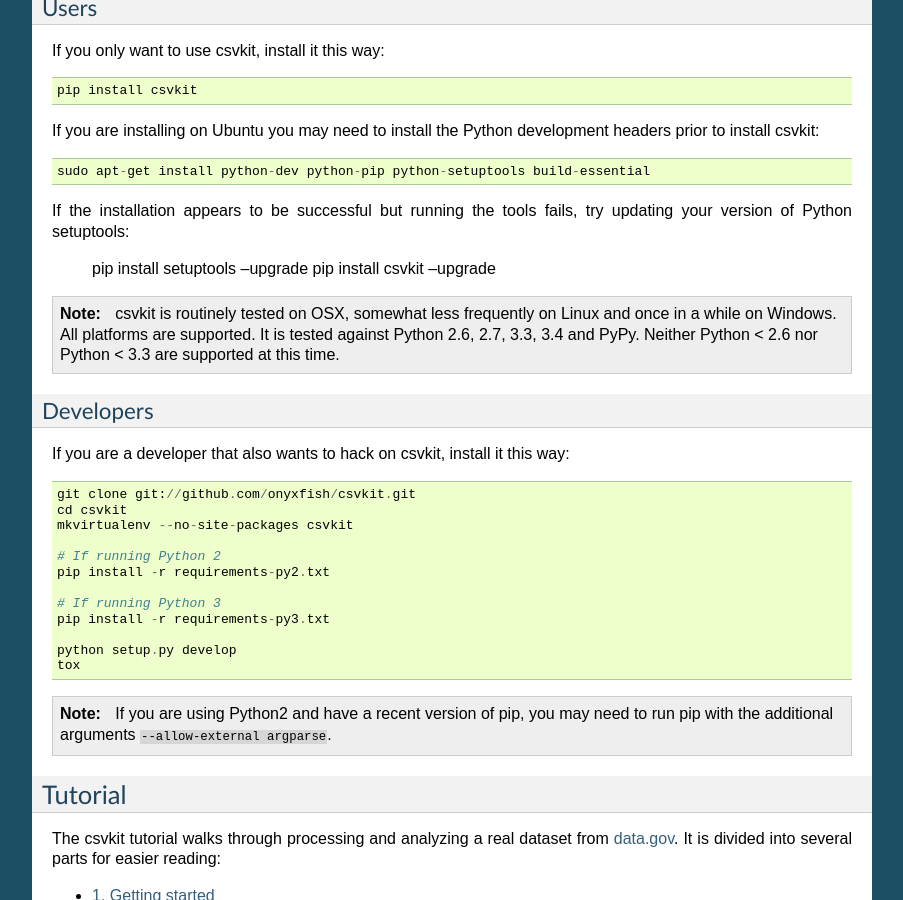
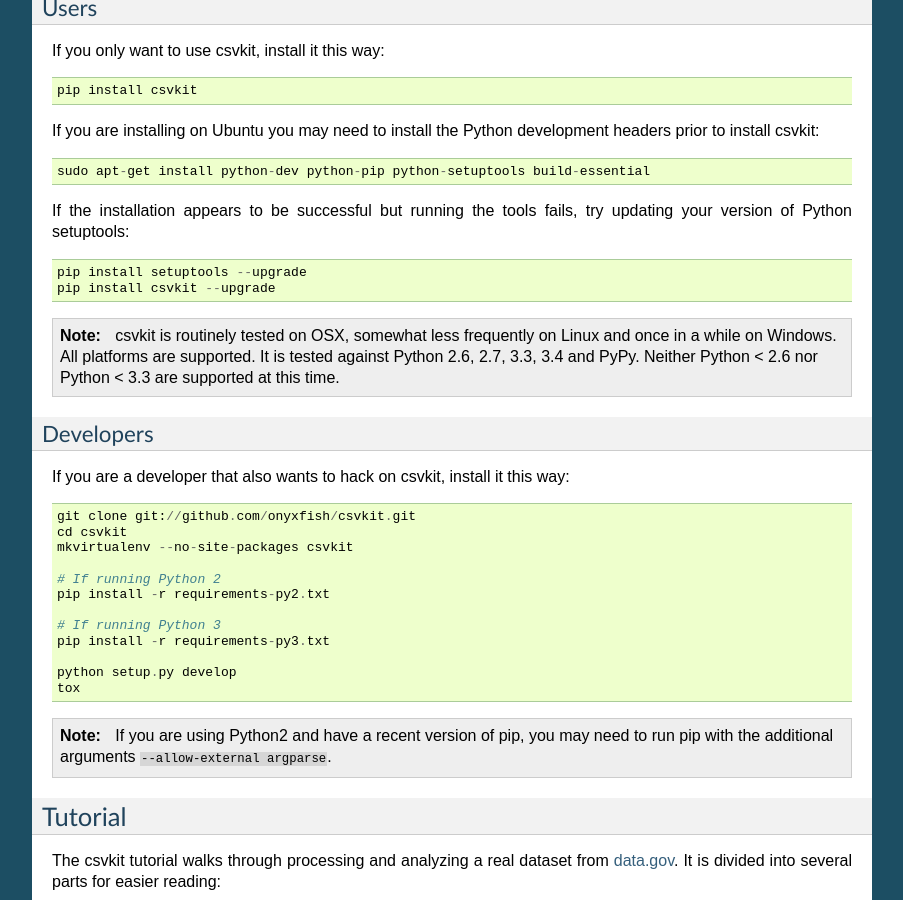
Before and after one commit to wireservice/csvkit, a Sphinx documentation site: the page built from docs/index.rst, in a window 1280 px wide and 900 px high, scrolled down 804 px. Shown: the whole window, without its empty margins (198-1101 px from the left). Built offline with Sphinx 7.4.7, drawn with Linux system fonts in a browser that asks for light colours.

Commit message:
Fix upgrade notice in docs
Some commands were showing as a block quote instead of code

```diff
--- a/docs/index.rst
+++ b/docs/index.rst
@@ -42,7 +42,7 @@
 
     sudo apt-get install python-dev python-pip python-setuptools build-essential
 
-If the installation appears to be successful but running the tools fails, try updating your version of Python setuptools:
+If the installation appears to be successful but running the tools fails, try updating your version of Python setuptools::
 
     pip install setuptools --upgrade
     pip install csvkit --upgrade
```
